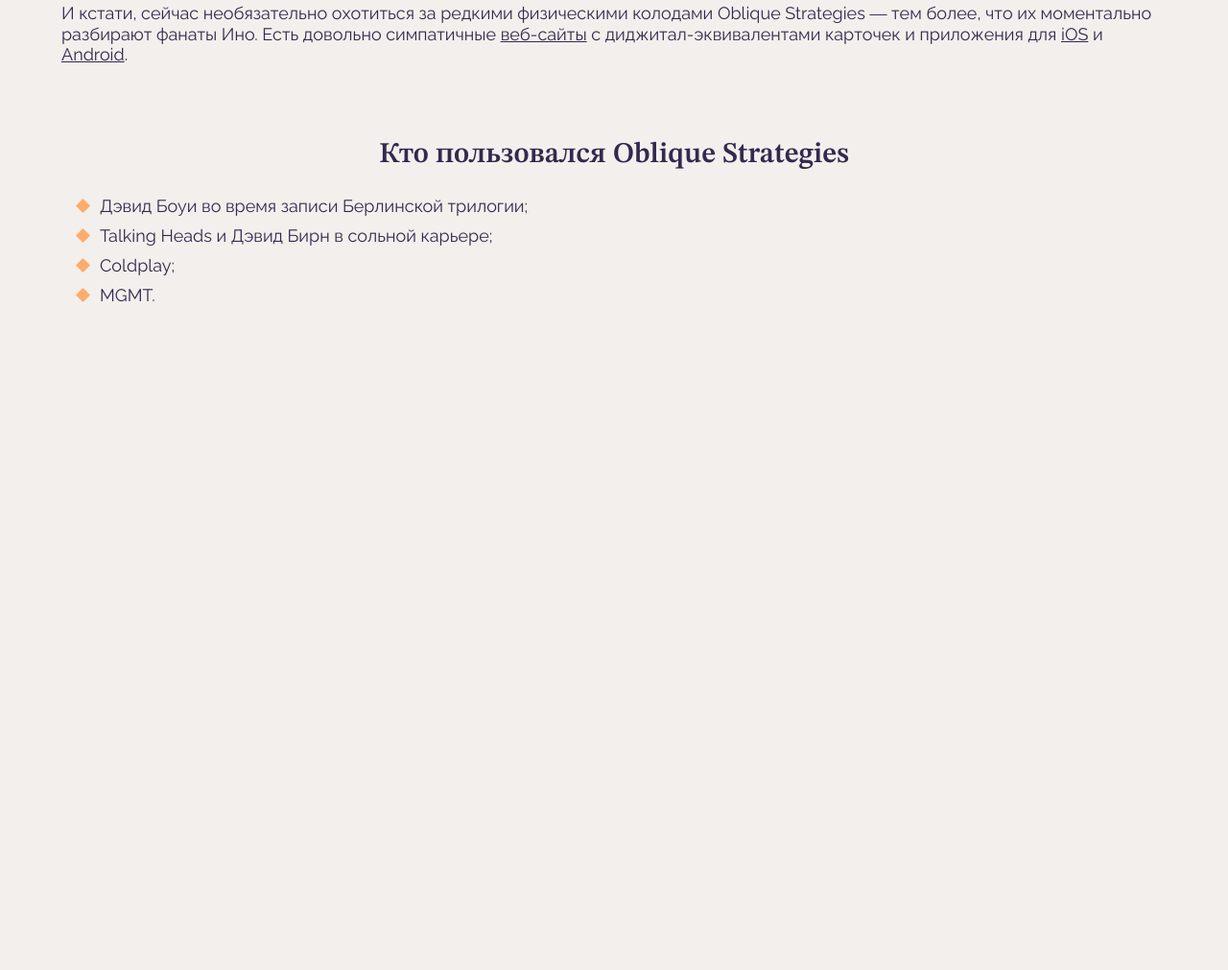
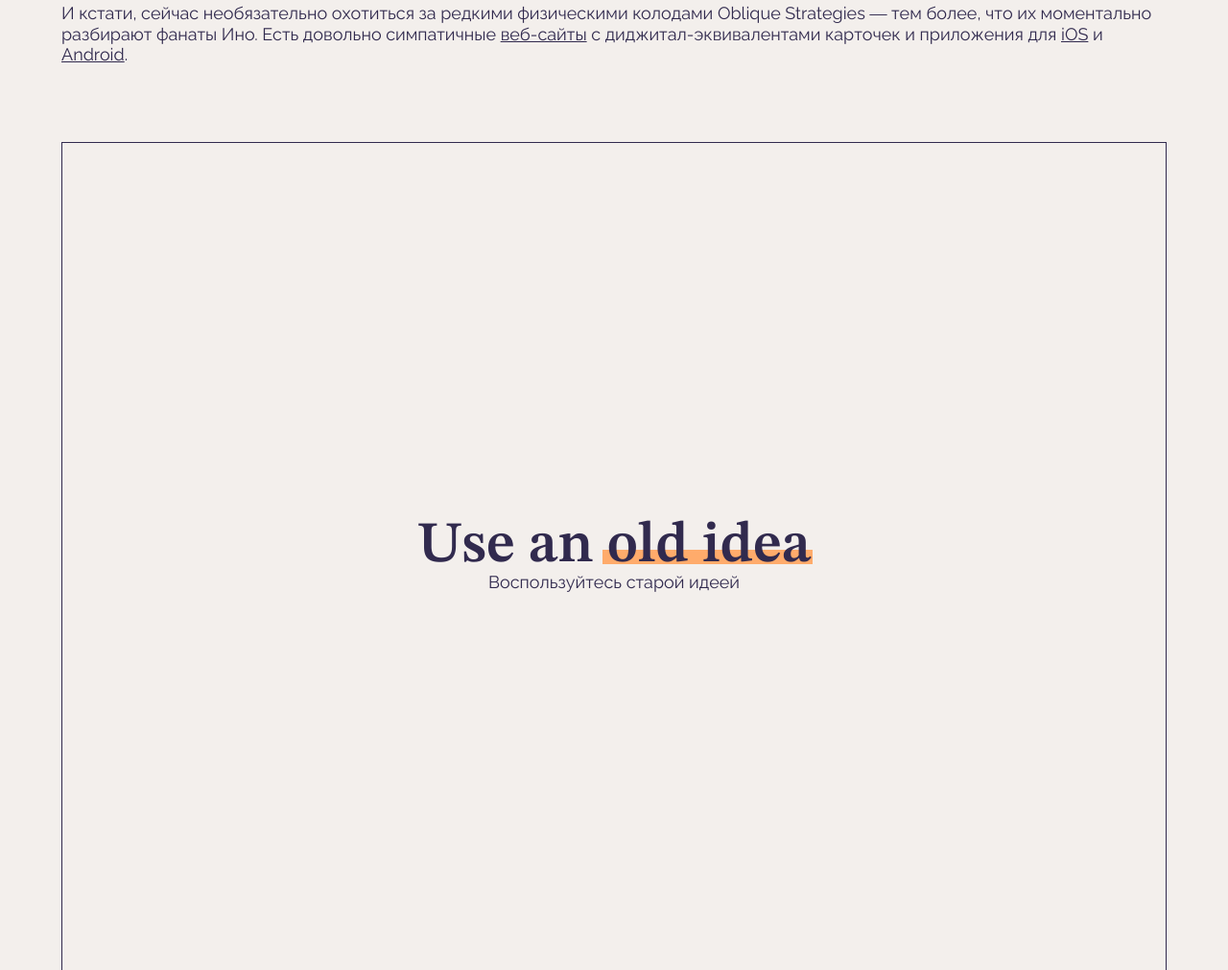
Before and after one commit to olga-rks/karty-podskazhut, a plain HTML site: page index.html in a window 1280 px wide. Shown: the part 2257-3268 px from the top of the page at 96% size. Before the commit the page ends 2575 px from the top, so only its background shows below. Drawn offline with Linux system fonts and the light colour scheme.

Commit message:
Сделать Шаг_8 - Карточка.

```diff
--- a/index.html
+++ b/index.html
@@ -48,6 +48,10 @@
         <p class="content__paragraph">Таким образом, колода Ино поощряет нас видеть препятствия не как тупики, а как отправные точки для поиска более интересных решений.</p>
         <p class="content__paragraph">И кстати, сейчас необязательно охотиться за редкими физическими колодами Oblique Strategies — тем более, что их моментально разбирают фанаты Ино. Есть довольно симпатичные <a class="content__link" href="#0">веб-сайты</a> с диджитал-эквивалентами карточек и приложения для <a class="content__link" href="https://apps.apple.com/us/app/oblique-strategies-se/id1104927011" target="_blank" rel="noopener noreferrer">iOS</a> и <a class="content__link" href="https://play.google.com/store/apps/details?id=com.monoloco.obliquestrategies&hl=en_US&gl=US&pli=1" target="_blank" rel="noopener noreferrer">Android</a>.</p>
       </div>
+      <article class="content__card">
+        <h3 class="heading content__card-title">Use an <span class="colored-text">old&nbsp;idea</span></h3>
+        <p class="content__card-subtitle">Воспользуйтесь старой идеей</p>
+      </article>
       <h2 class="heading content__title">Кто пользовался Oblique Strategies</h2>
       <div class="content__text-block">
         <ul class="content__list">
--- a/styles/style.css
+++ b/styles/style.css
@@ -94,7 +94,7 @@ figure {
   line-height: 1.2em;
   text-align: center;
   padding: 20px 0;
-  border-bottom: 1px solid #312A4E;
+  border-bottom: 1px solid var(--text-color);
 }
 
 .content__picture {
@@ -115,6 +115,47 @@ figure {
   padding: 0 0 1.5em;
   width: 75%;
   margin: auto;
+}
+
+.content__card {
+  display: flex;
+  flex-direction: column;
+  justify-content: center;
+  align-items: center;
+  border: 1px solid var(--text-color);
+  margin: 7% 0 0 0;
+  padding: 0 10px;
+  width: 100%;
+  aspect-ratio: 4 / 3;
+}
+
+.content__card-title {
+  font-size: 60px;
+  font-weight: 400;
+  position: relative;
+}
+
+.colored-text {
+  position: relative;
+}
+
+.colored-text::after {
+  content: "";
+  display: block;
+  background-color: var(--accent-color);
+  width: 103%;
+  height: 25%;
+  position: absolute;
+  top: 56%;
+  right: -2px;
+  z-index: -1;
+}
+
+.content__card-subtitle {
+  font-size: 18px;
+  font-weight: 400;
+  line-height: 1.2em;
+  text-align: center;
 }
 
 .content__list {
```
